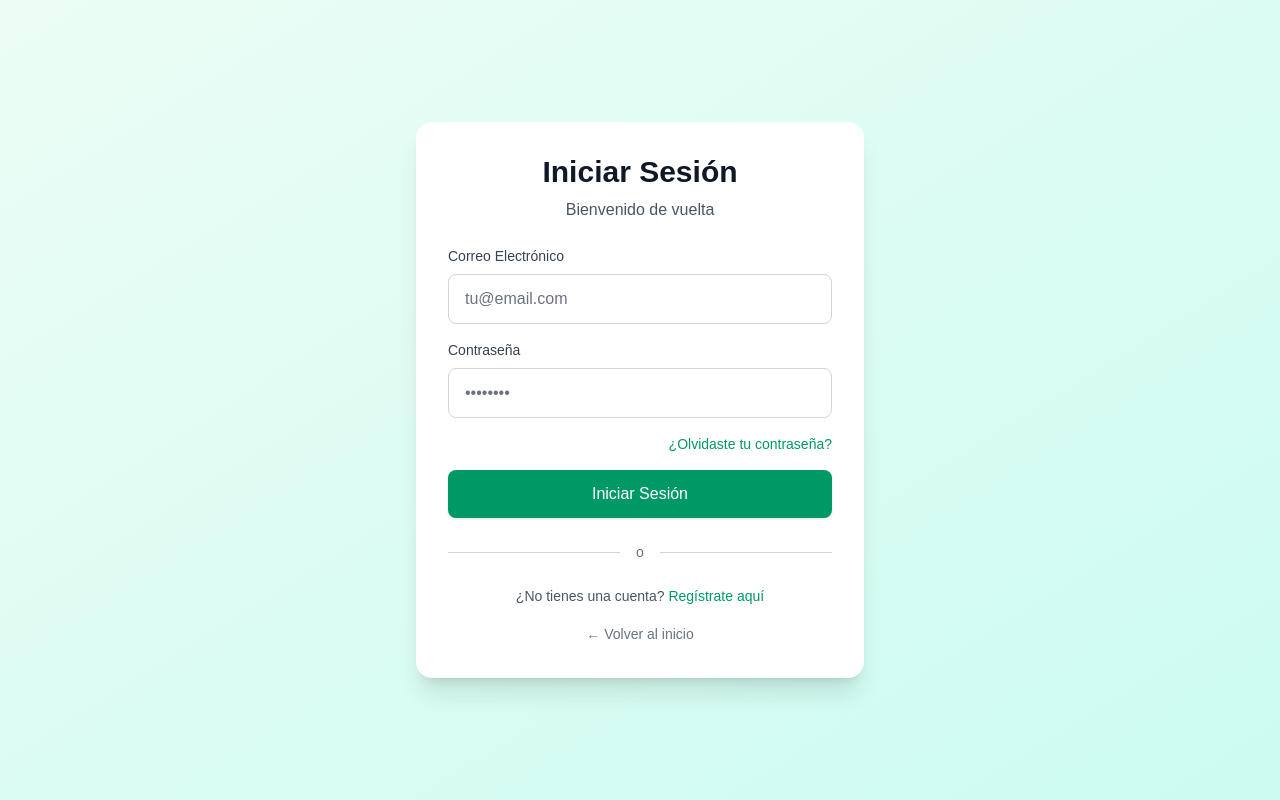
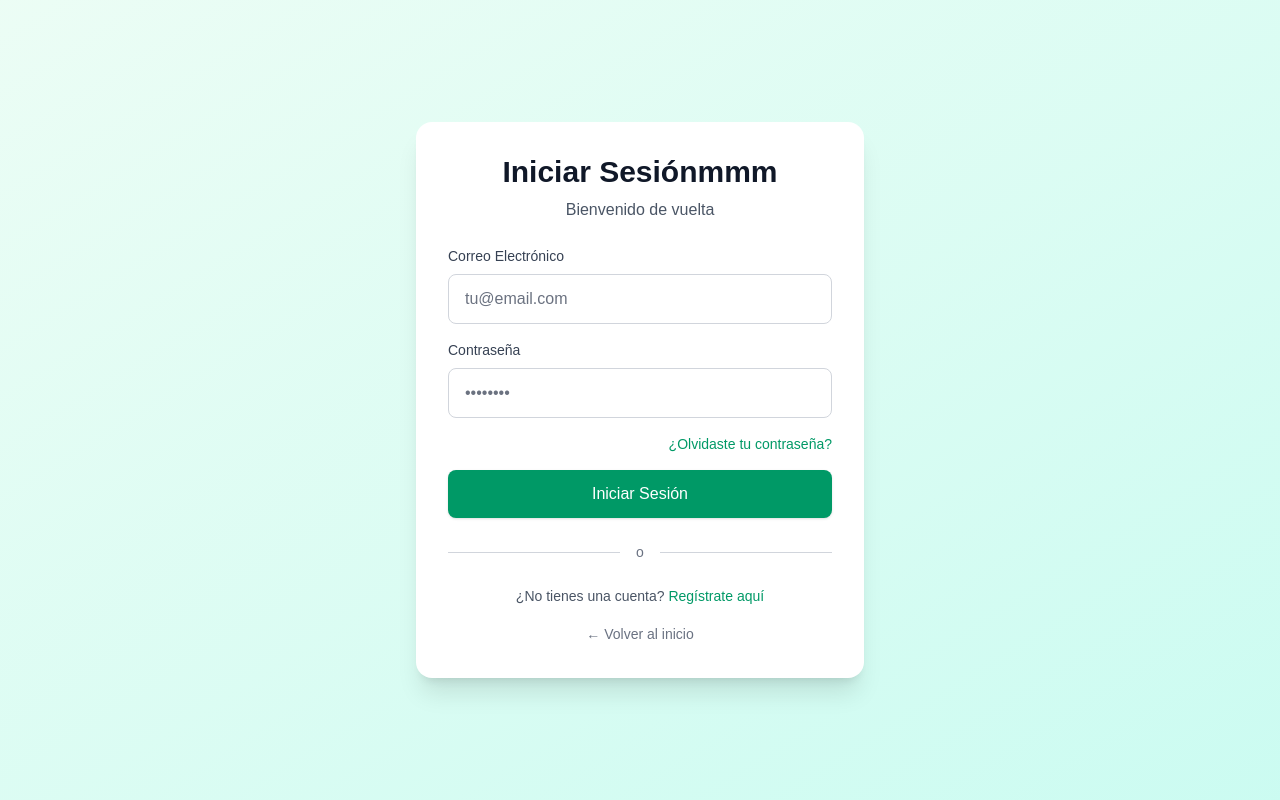
Before and after one commit to jenriquerg/turismo-pwa, a Next.js app: page /login in a window 1280 px wide. Built offline with nearby package versions, Linux system fonts and the light colour scheme.

Commit message:
Update page.tsx

```diff
--- a/src/app/login/page.tsx
+++ b/src/app/login/page.tsx
@@ -34,7 +34,7 @@
         <div className="bg-white rounded-2xl shadow-xl p-8 space-y-6">
           {/* Header */}
           <div className="text-center space-y-2">
-            <h1 className="text-3xl font-bold text-gray-900">Iniciar Sesión</h1>
+            <h1 className="text-3xl font-bold text-gray-900">Iniciar Sesiónmmm</h1>
             <p className="text-gray-600">Bienvenido de vuelta</p>
           </div>
 
```
